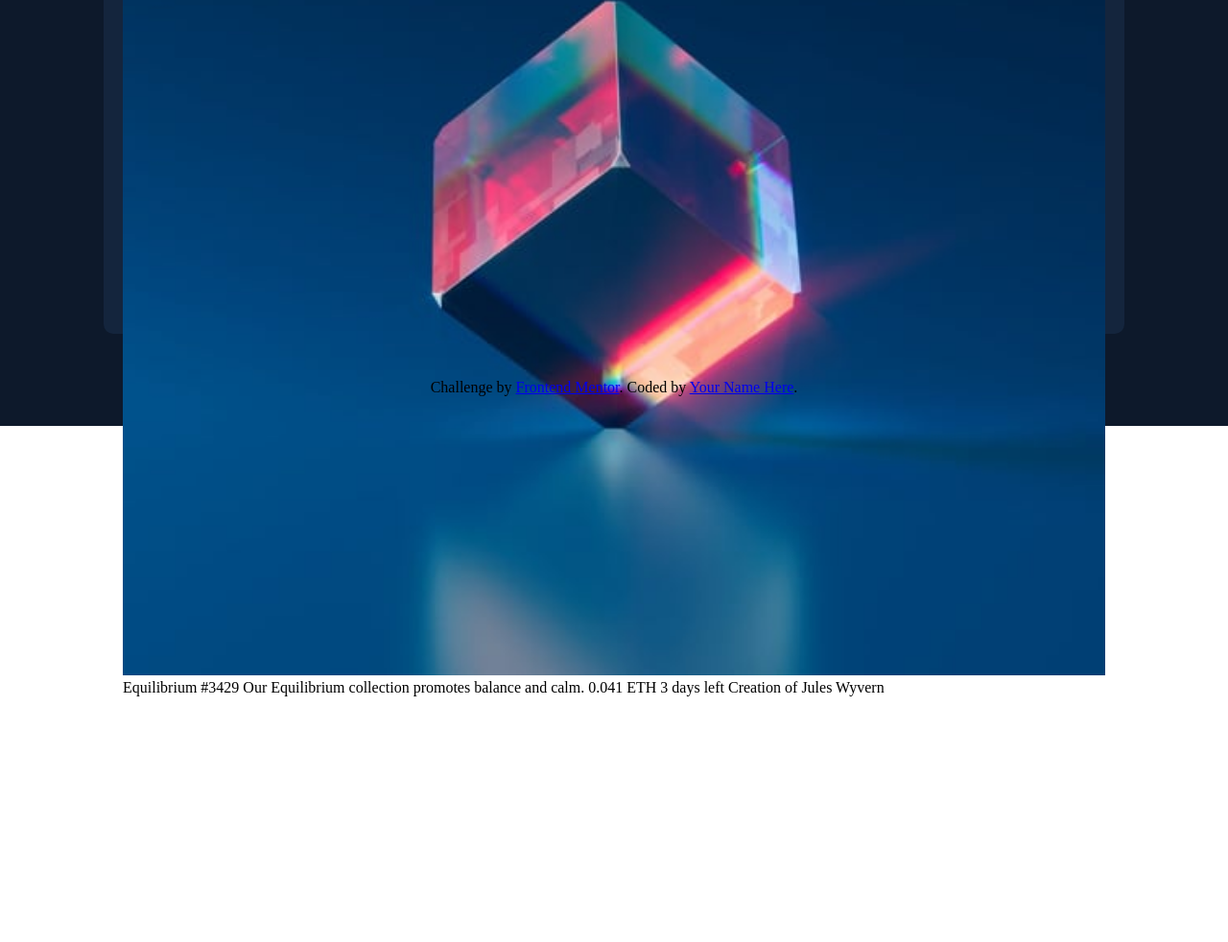
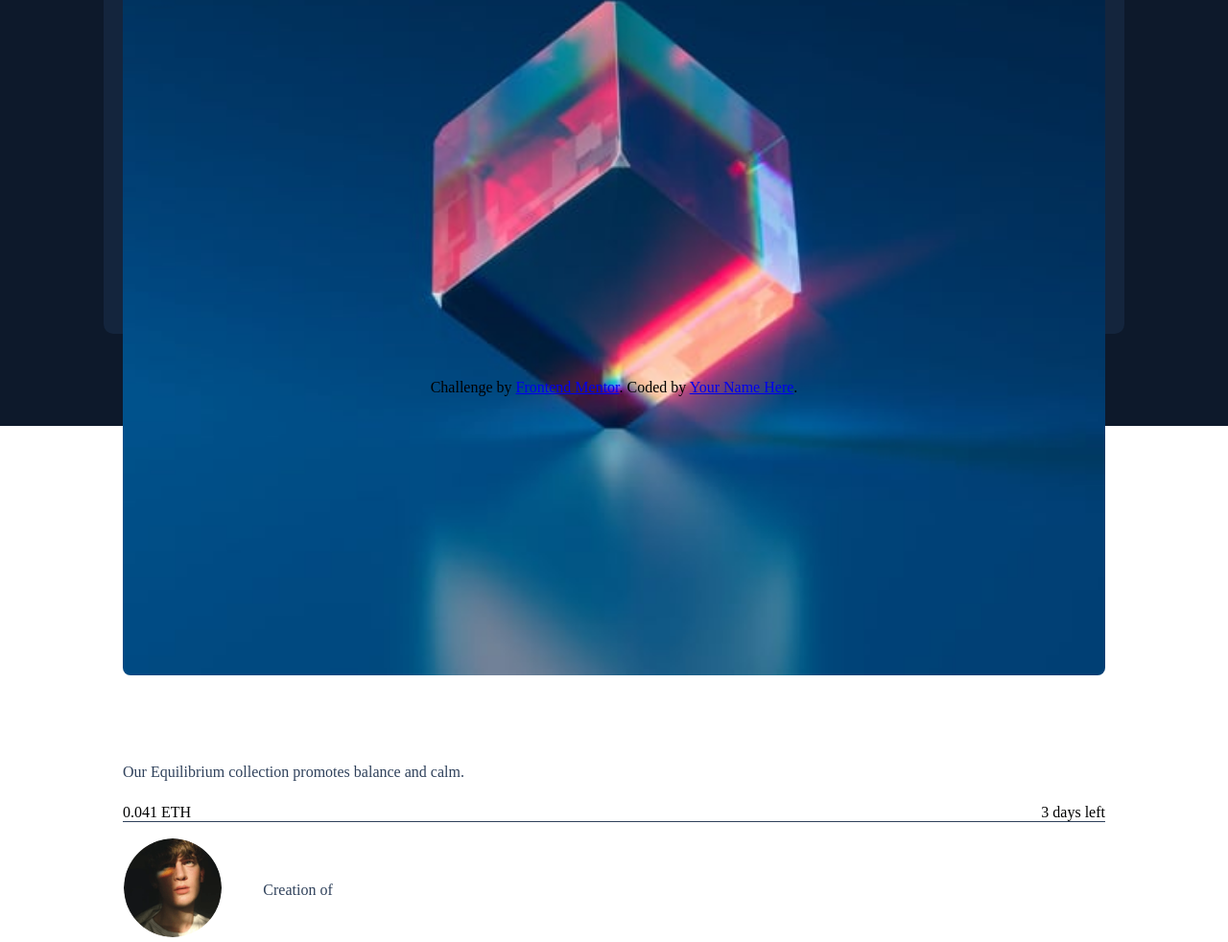
Before and after one commit to FranciscoFrontEndDeveloper/nft-preview-card-component-main, a plain HTML site: page index.html in a window 1280 px wide. Shown: the part 356-1338 px from the top of the page at 96% size. Before the commit the page ends 1083 px from the top, so only its background shows below. Drawn offline with Linux system fonts and the light colour scheme.

Commit message:
styles primary completed

```diff
--- a/Styles/stylesMobile.sass
+++ b/Styles/stylesMobile.sass
@@ -17,9 +17,41 @@
  background: $Verydarkblue2
  border-radius: 10px
  display: grid
- grid-template-rows: repeat(5, auto)
+ grid-template-rows: auto 10% 10% auto auto
  padding: 20px
+ align-items: center
 
 .containerMain__Card--image
  width: 100%
  height: auto
+ overflow: hidden
+ border-radius: 8px
+h1
+ color: $White
+p
+ color: $Verydarkblue3
+
+.priceEth
+ display: flex
+ flex-direction: row
+ justify-content: space-between
+
+.imageUser
+ display: flex
+ flex-direction: row
+ justify-items: around
+ align-items: center
+ border-top: 1px solid $Verydarkblue3
+ padding-top: 1em
+ picture
+  flex: 1
+  img
+   width: 70%
+   border: 1px solid $White
+   border-radius: 50%
+   overflow: hidden
+ span
+  flex: 6
+  color: $Verydarkblue3
+  strong
+   color: $White
--- a/index.html
+++ b/index.html
@@ -1,47 +1,54 @@
 <!DOCTYPE html>
 <html lang="en">
   <head>
-  <meta charset="UTF-8">
-  <meta name="viewport" content="width=device-width, initial-scale=1.0"> <!-- displays site properly based on user's device -->
+    <meta charset="UTF-8" />
+    <meta name="viewport" content="width=device-width, initial-scale=1.0" />
+    <!-- displays site properly based on user's device -->
 
-  <link rel="icon" type="image/png" sizes="32x32" href="./images/favicon-32x32.png">
+    <link
+      rel="icon"
+      type="image/png"
+      sizes="32x32"
+      href="./images/favicon-32x32.png"
+    />
 
     <title>Frontend Mentor | NFT preview card component</title>
-  <link rel="stylesheet" href="./normalize/normalize.css">
-  <link rel="stylesheet" href="/Styles/styles.css">
-  <link rel="stylesheet" href="/Styles/stylesMobile.css">
+    <link rel="stylesheet" href="./normalize/normalize.css" />
+    <link rel="stylesheet" href="/Styles/styles.css" />
+    <link rel="stylesheet" href="/Styles/stylesMobile.css" />
     <!-- Feel free to remove these styles or customise in your own stylesheet 👍 -->
     <!-- <style>
     .attribution { font-size: 11px; text-align: center; }
     .attribution a { color: hsl(228, 45%, 44%); }
   </style> -->
   </head>
+
   <body>
-
     <main class="containerMain">
-
       <section class="containerMain__Card">
         <picture>
-        <img class="containerMain__Card--image" src="./images/image-equilibrium.jpg" alt="imagen">
+          <img
+            class="containerMain__Card--image"
+            src="./images/image-equilibrium.jpg"
+            alt="imagen"
+          />
         </picture>
-      Equilibrium #3429
+        <h1>Equilibrium #3429</h1>
+        <p>Our Equilibrium collection promotes balance and calm.</p>
+        <div class="priceEth"><span>0.041 ETH</span> <span>3 days left</span></div>
 
-      Our Equilibrium collection promotes balance and calm.
-
-      0.041 ETH
-      3 days left
-
-      Creation of Jules Wyvern
+        <div class="imageUser">
+          <picture><img src="./images/image-avatar.png" alt="" /></picture>
+          <span>Creation of <strong>Jules Wyvern</strong></span>
+        </div>
       </section>
 
-
       <div class="attribution">
-      Challenge by <a href="https://www.frontendmentor.io?ref=challenge" target="_blank">Frontend Mentor</a>.
-      Coded by <a href="#">Your Name Here</a>.
+        Challenge by
+        <a href="https://www.frontendmentor.io?ref=challenge" target="_blank"
+          >Frontend Mentor</a
+        >. Coded by <a href="#">Your Name Here</a>.
       </div>
-
     </main>
-
-
   </body>
 </html>
```
Also changed, not shown: Styles/stylesMobile.css, 1 other file. Lines whose indentation alone changed are shown as unchanged.
